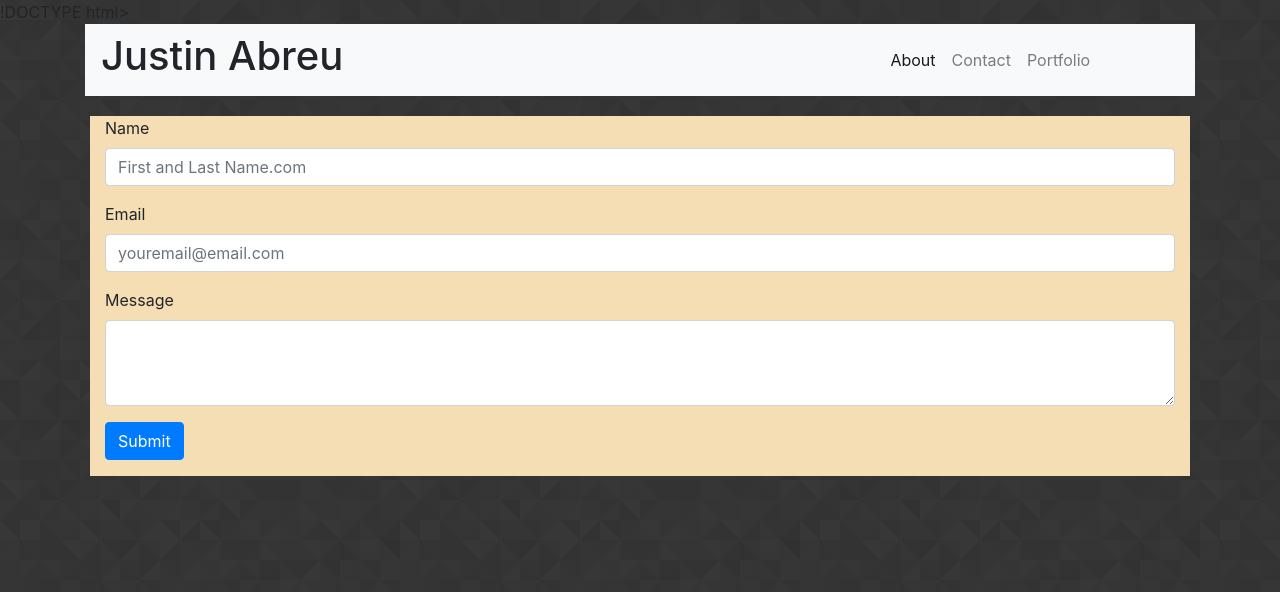
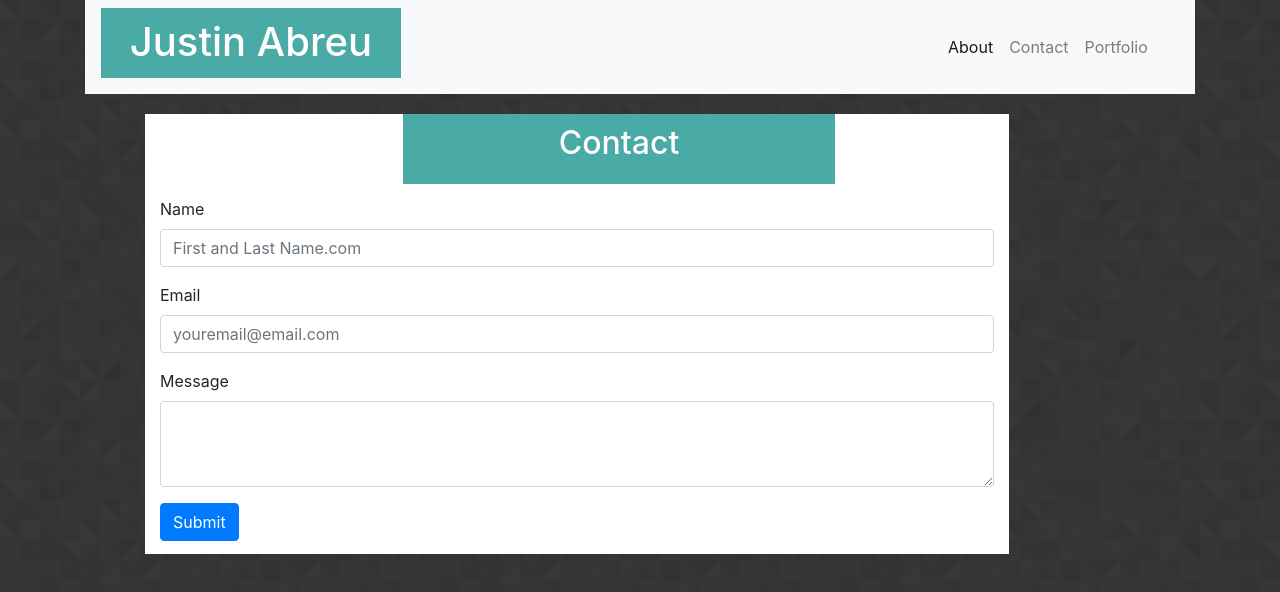
Before and after one commit to JGABREU2145/homework-2, a plain HTML site: page contact.html in a window 1280 px wide. Drawn offline with nearby package versions, Linux system fonts and the light colour scheme.

Commit message:
Index and Contact done, need footer. Still need Port

```diff
--- a/contact.html
+++ b/contact.html
@@ -1,4 +1,4 @@
-!DOCTYPE html>
+<!DOCTYPE html>
 <html lang="en">
 <head>
     <meta charset="UTF-8">
@@ -11,14 +11,24 @@
     <link rel="stylesheet" href="https://stackpath.bootstrapcdn.com/bootstrap/4.3.1/css/bootstrap.min.css" integrity="sha384-ggOyR0iXCbMQv3Xipma34MD+dH/1fQ784/j6cY/iJTQUOhcWr7x9JvoRxT2MZw1T" crossorigin="anonymous">
 
     <style>
-        p{color: whitesmoke;}
+
         img{height: 400px;
             width: 400px;}
         #pad{
-            padding: 20px;
+            padding-top: 20px;
         }
-        #back{background-color: wheat;}
-
+        #back{background: #ffffff;
+        width: 90%;
+        height: 440px;
+        }
+        #namebox{
+        color: white;
+        background-color: #4aaaa5;
+        width: 300px;
+        height: 70px;
+        padding: 10px;
+        text-align: center;
+        }
     </style>
 
     <title>Justin Abreu</title>
@@ -31,7 +41,7 @@
         <div class="row">
             <div class="col">
                 <nav class="navbar navbar-expand-lg navbar-light bg-light">
-              <h1>Justin Abreu</h1>
+              <h1 id="namebox" id="pad">Justin Abreu</h1>
 
                 <div class="col-6"></div>
 
@@ -50,11 +60,23 @@
                     </div>
                 </nav>
             </div>
-
         </div>
 
-        <div class="row" id="pad">
-                <div class="col" id="back">
+        <div class="row" id="pad"></div>
+
+        <div class="mx-auto" style="width: 960px;">
+
+            <div class="row" id="back" >
+                    <div class="col-4" class="mx-auto" style="width: 100px;" ></div>
+                            <div class="row"></div>
+                            <div class="col-6" id="namebox" id="back">
+                                <h2>Contact</h2>
+                            </div>
+
+
+
+                            <div class="col-12" >
+
                                 <form>
                                     <div class="form-group">
                                         <label for="exampleFormControlInput1">Name</label>
@@ -72,6 +94,11 @@
                                     <button type="submit" class="btn btn-primary">Submit</button>
                                 </form>
                             </div>
+                        </div>
+                    </div>
+            </div>
+        </div>
+
 
     </div>
 
```
Also changed, not shown: index.html (+1 -1 lines). Lines whose indentation alone changed are shown as unchanged.
